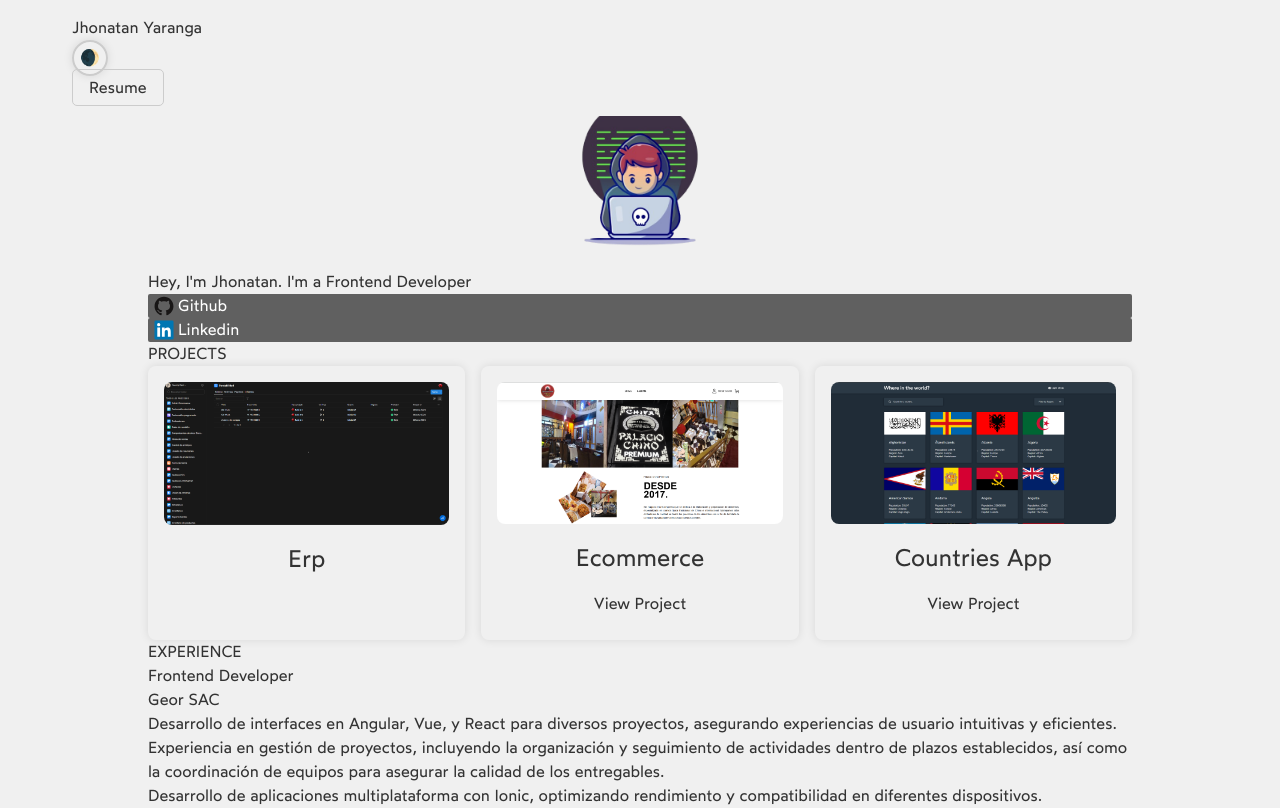
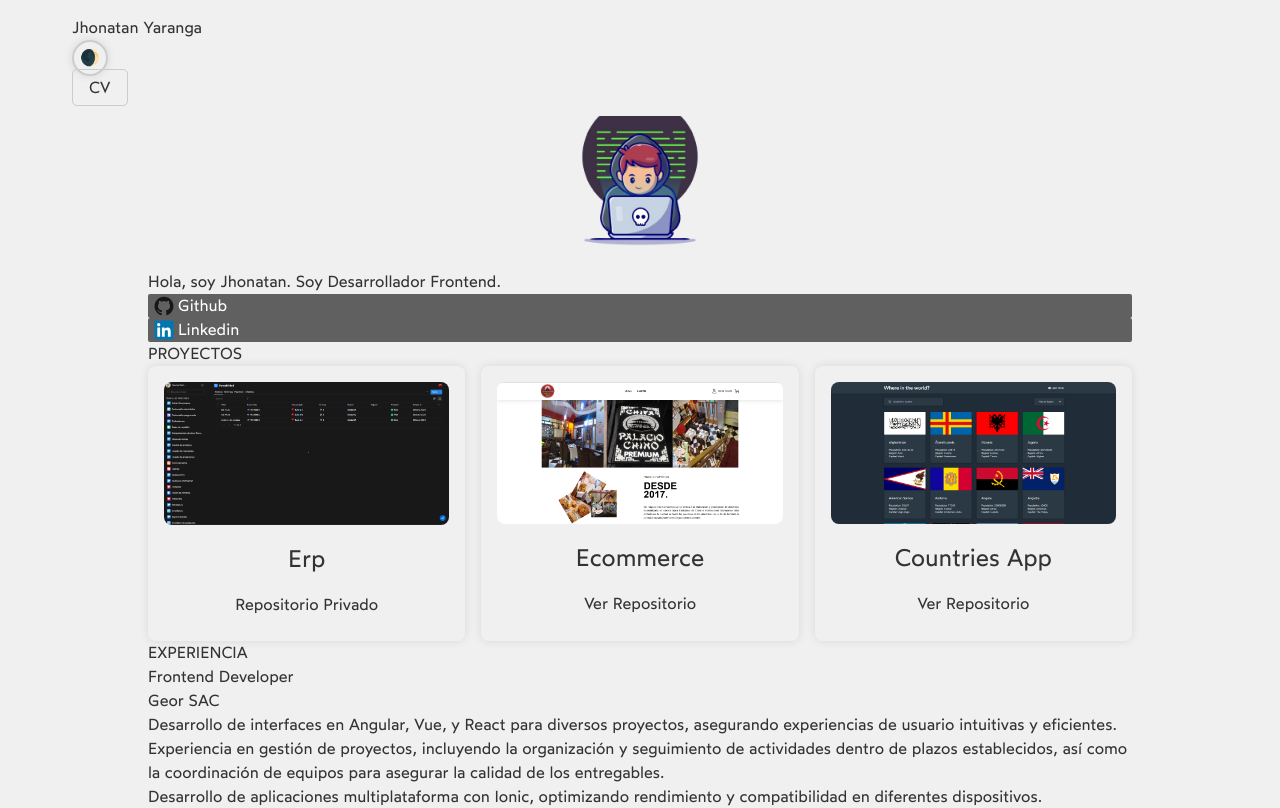
Before and after one commit to jhonatan0912/portfolio, a Vue app: page / in a window 1280 px wide. Shown: the top 808 px of the page. Built offline with nearby package versions, Linux system fonts and the light colour scheme.

Commit message:
Add Translations

```diff
--- a/src/components/Experience.vue
+++ b/src/components/Experience.vue
@@ -1,6 +1,6 @@
 <template>
   <section class="experience">
-    <TitleSection title="EXPERIENCE"/>
+    <TitleSection :title="$t('placeholder.experienceTitle')"/>
 
     <div class="flex flex-col items-center">
       <div class="flex flex-col items-center">
@@ -9,26 +9,19 @@
       </div>
       <ul>
         <li class="list-disc list-outside">
-          Desarrollo de interfaces en Angular, Vue, y React para diversos
-          proyectos, asegurando experiencias de usuario intuitivas y eficientes.
+          {{ $t('placeholder.georExperience1') }}
         </li>
         <li class="list-disc list-outside">
-          Experiencia en gestión de proyectos, incluyendo la organización y
-          seguimiento de actividades dentro de plazos establecidos, así como la
-          coordinación de equipos para asegurar la calidad de los entregables.
+          {{ $t('placeholder.georExperience2') }}
         </li>
         <li class="list-disc list-outside">
-          Desarrollo de aplicaciones multiplataforma con Ionic, optimizando
-          rendimiento y compatibilidad en diferentes dispositivos.
+          {{ $t('placeholder.georExperience3') }}
         </li>
         <li class="list-disc list-outside">
-          Implementación de APIs RESTful para asegurar una comunicación fluida y
-          segura entre el front-end y el back-end.
+          {{ $t('placeholder.georExperience4') }}
         </li>
         <li class="list-disc list-outside">
-          Elaboración de documentación técnica y capacitación para usuarios
-          finales y miembros del equipo sobre nuevas funcionalidades y mejores
-          prácticas en desarrollo.
+          {{ $t('placeholder.georExperience5') }}
         </li>
       </ul>
     </div>
--- a/src/components/Info.vue
+++ b/src/components/Info.vue
@@ -4,7 +4,7 @@
     <img class="avatar" src="/avatar.png" alt="Avatar">
 
     <h2 class="text-4xl text-center">
-      Hey, I'm Jhonatan. I'm a Frontend Developer
+      {{ $t("placeholder.presentation") }}
     </h2>
 
     <section class="flex justify-center gap-3">
--- a/src/components/Projects.vue
+++ b/src/components/Projects.vue
@@ -1,6 +1,6 @@
 <template>
   <section class="projects">
-    <TitleSection title="PROJECTS"/>
+    <TitleSection :title="$t('placeholder.projectsTitle')"/>
 
     <div class="projects-grid">
       <ProjectCard
--- a/src/components/Skills.vue
+++ b/src/components/Skills.vue
@@ -1,6 +1,6 @@
 <template>
   <section class="skills">
-    <TitleSection title="SKILLS"/>
+    <TitleSection :title="$t('placeholder.skillsTitle')"/>
 
     <section class="skills-grid">
       <SkillCard
--- a/src/components/ui/ProjectCard.vue
+++ b/src/components/ui/ProjectCard.vue
@@ -3,7 +3,9 @@
     <img :src="props.src" alt="Project Image" class="project-card__image"/>
     <div class="project-card__content">
       <h3 class="project-card__title">{{ props.name }}</h3>
-      <a v-show="props.repository" :href="props.repository" class="project-card__link">View Project</a>
+      <a  :href="props.repository" class="project-card__link">
+        {{ `${props.repository ? `${$t('placeholder.viewRepository')}` : `${$t('placeholder.privateRepository')}`}` }}
+      </a>
     </div>
   </section>
 </template>
--- a/src/main.ts
+++ b/src/main.ts
@@ -1,27 +1,43 @@
 import { createApp } from 'vue';
+import { createI18n } from "vue-i18n";
+import App from './App.vue';
 import './style.css';
-import App from './App.vue';
-import { createI18n } from "vue-i18n";
 
 const i18n = createI18n({
-  locale: 'en',
+  locale: 'es',
   fallbackLocale: 'es',
   messages: {
     en: {
       placeholder: {
-        resumeButton: "Resume"
+        resumeButton: "Resume",
+        presentation: "Hey, I'm Jhonatan. I'm a Frontend Developer",
+        projectsTitle: "PROJECTS",
+        experienceTitle: "EXPERIENCE",
+        skillsTitle: "SKILLS",
+        georExperience1: "Development of interfaces in Angular, Vue, and React for various projects, ensuring intuitive and efficient user experiences.",
+        georExperience2: "Experience in project management, including organizing and tracking activities within established deadlines, as well as coordinating teams to ensure the quality of deliverables.",
+        georExperience3: "Development of cross-platform applications with Ionic, optimizing performance and compatibility on different devices.",
+        georExperience4: "Implementation of RESTful APIs to ensure smooth and secure communication between the front-end and back-end.",
+        georExperience5: "Preparation of technical documentation and training for end users and team members on new features and best practices in development.",
+        viewRepository: "View Repository",
+        privateRepository: "Private Repository",
       },
-      message: {
-        hello: "Hello World"
-      }
     },
     es: {
       placeholder: {
-        resumeButton: "CV"
+        resumeButton: "CV",
+        presentation: "Hola, soy Jhonatan. Soy Desarrollador Frontend.",
+        projectsTitle: "PROYECTOS",
+        experienceTitle: "EXPERIENCIA",
+        skillsTitle: "HABILIDADES",
+        georExperience1: "Desarrollo de interfaces en Angular, Vue, y React para diversos proyectos, asegurando experiencias de usuario intuitivas y eficientes.",
+        georExperience2: "Experiencia en gestión de proyectos, incluyendo la organización y seguimiento de actividades dentro de plazos establecidos, así como la coordinación de equipos para asegurar la calidad de los entregables.",
+        georExperience3: "Desarrollo de aplicaciones multiplataforma con Ionic, optimizando rendimiento y compatibilidad en diferentes dispositivos.",
+        georExperience4: "Implementación de APIs RESTful para asegurar una comunicación fluida y segura entre el front-end y el back-end.",
+        georExperience5: "Elaboración de documentación técnica y capacitación para usuarios finales y miembros del equipo sobre nuevas funcionalidades y mejores prácticas en desarrollo.",
+        viewRepository: "Ver Repositorio",
+        privateRepository: "Repositorio Privado",
       },
-      message: {
-        hello: "Hola Mundo"
-      }
     }
   }
 });
```
